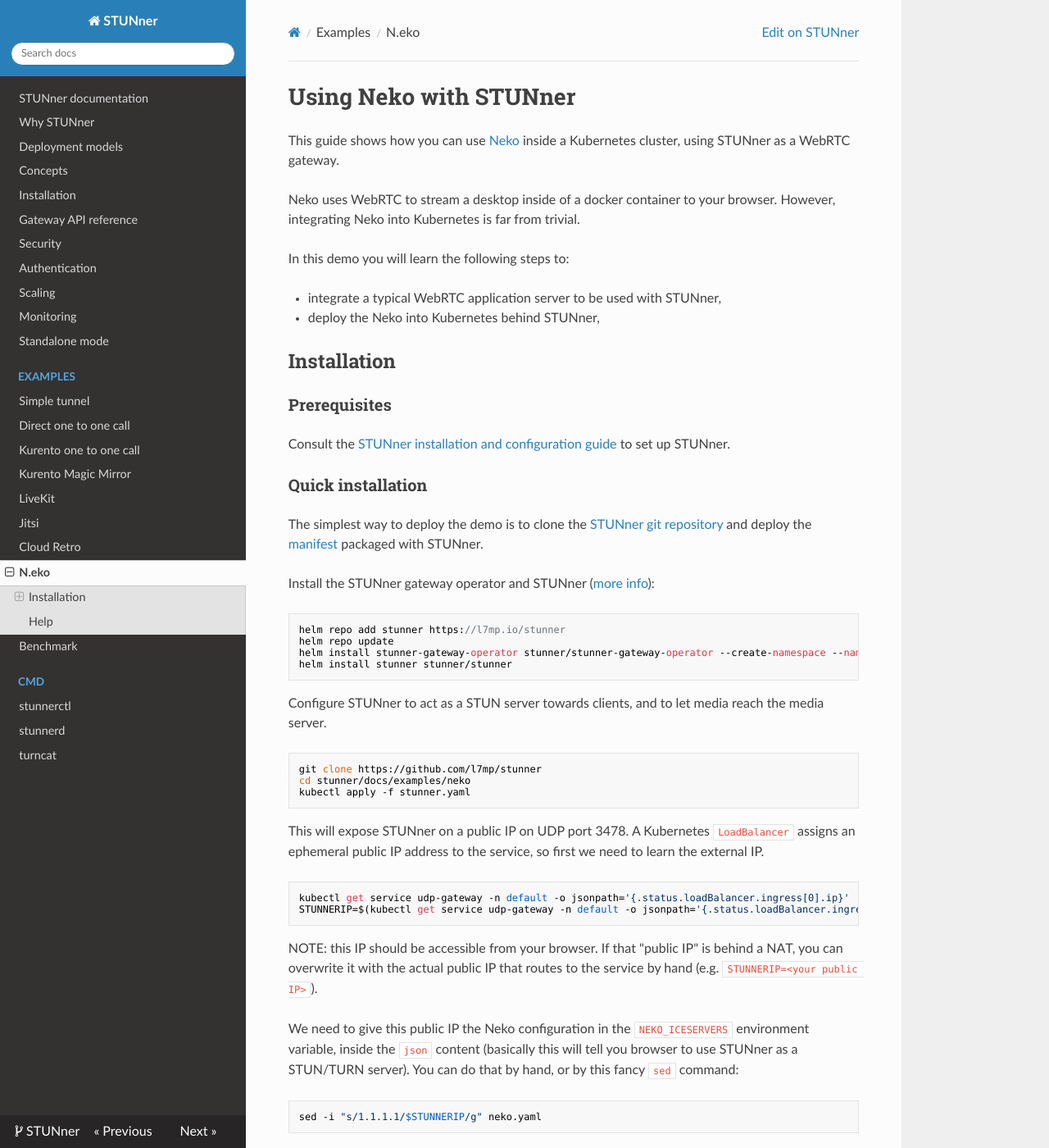
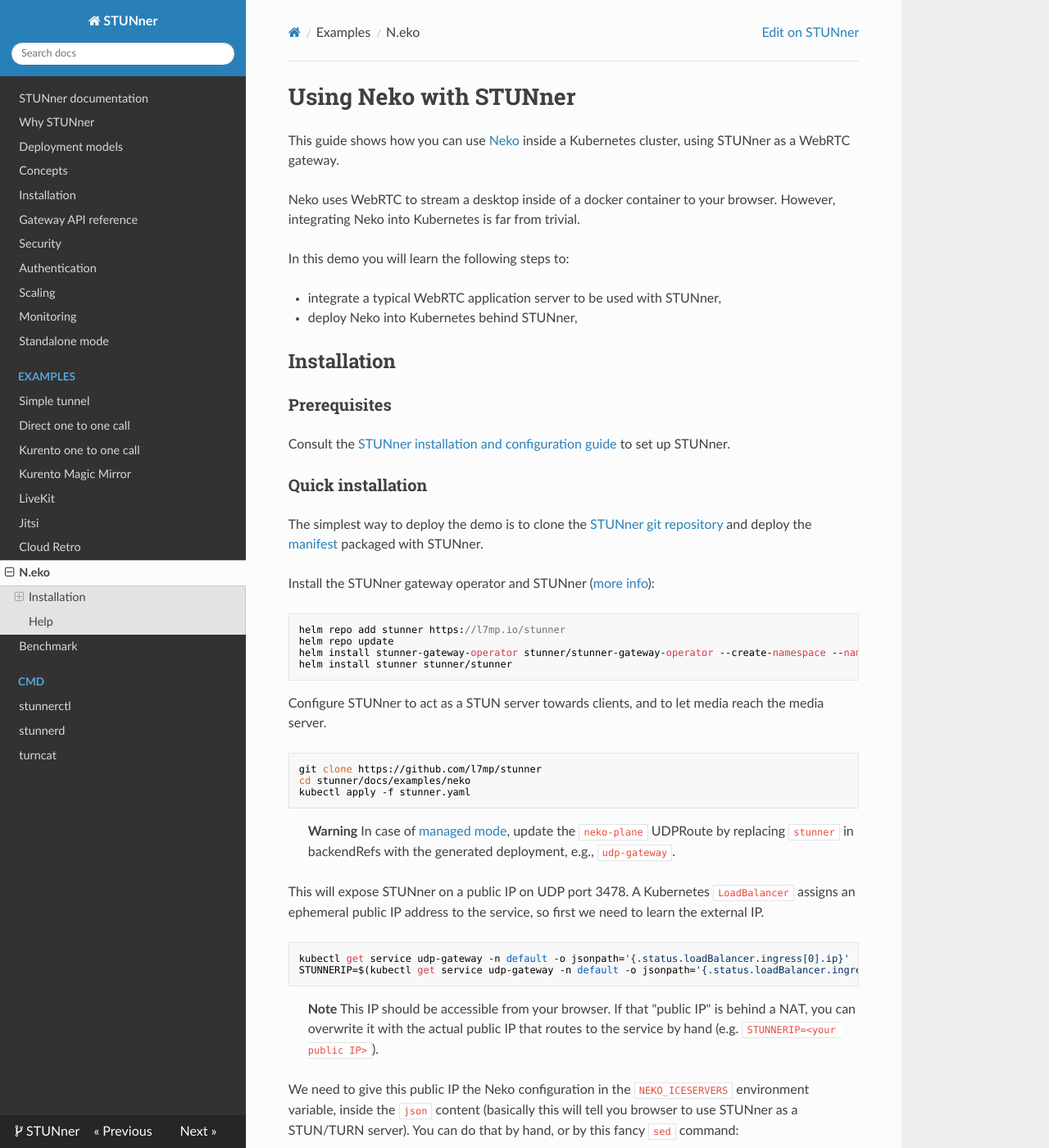
Before and after one commit to l7mp/stunner, an MkDocs documentation site: the page built from docs/examples/neko/README.md, in a window 1280 px wide and 1400 px high. Shown: the whole window at 82% size. Built offline with MkDocs 1.6.1, drawn with Linux system fonts in a browser that asks for light colours; nearby versions of some CDN libraries.

Commit message:
doc: Update Neko tutorial as per v0.16.0
Changes:
- use full image name for neko
- update stunner config as per v0.16.0
- do not specify iceTransportPolicy to make it work with Firefox
- mention managed mode steps in the README
- improve README formatting

Tested on k8s v1.27 (minikube & GKE autopilot).

````diff
--- a/docs/examples/neko/README.md
+++ b/docs/examples/neko/README.md
@@ -19,9 +19,7 @@
 
 ### Quick installation
 
-The simplest way to deploy the demo is to clone the [STUNner git
-repository](https://github.com/l7mp/stunner) and deploy the
-[manifest](neko.yaml) packaged with STUNner.
+The simplest way to deploy the demo is to clone the [STUNner git repository](https://github.com/l7mp/stunner) and deploy the [manifest](neko.yaml) packaged with STUNner.
 
 Install the STUNner gateway operator and STUNner ([more info](https://github.com/l7mp/stunner-helm)):
 
@@ -34,31 +32,34 @@
 
 Configure STUNner to act as a STUN server towards clients, and to let media reach the media server.
 
-```
+```console
 git clone https://github.com/l7mp/stunner
 cd stunner/docs/examples/neko
 kubectl apply -f stunner.yaml
 ```
 
+> **Warning**
+> In case of [managed mode](../../INSTALL.md#managed-mode), update the `neko-plane` UDPRoute by replacing `stunner` in backendRefs with the generated deployment, e.g., `udp-gateway`.
+
 This will expose STUNner on a public IP on UDP port 3478. A Kubernetes `LoadBalancer` assigns an
 ephemeral public IP address to the service, so first we need to learn the external IP.
 
-```
+```console
 kubectl get service udp-gateway -n default -o jsonpath='{.status.loadBalancer.ingress[0].ip}'
 STUNNERIP=$(kubectl get service udp-gateway -n default -o jsonpath='{.status.loadBalancer.ingress[0].ip}')
 ```
 
-NOTE: this IP should be accessible from your browser. If that "public IP" is behind a NAT, you can overwrite it with the actual
-public IP that routes to the service by hand (e.g. `STUNNERIP=<your public IP>`).
+> **Note**
+> This IP should be accessible from your browser. If that "public IP" is behind a NAT, you can overwrite it with the actual public IP that routes to the service by hand (e.g. `STUNNERIP=<your public IP>`).
 
 We need to give this public IP the Neko configuration in the `NEKO_ICESERVERS` environment variable, inside the `json` content (basically this will tell you browser to use STUNner as a STUN/TURN server).
 You can do that by hand, or by this fancy `sed` command:
-```
+```console
 sed -i "s/1.1.1.1/$STUNNERIP/g" neko.yaml
 ```
 
 Now apply the Neko manifests:
-```
+```console
 kubectl apply -f neko.yaml
 kubectl get pods
 ```
--- a/docs/examples/neko/neko.yaml
+++ b/docs/examples/neko/neko.yaml
@@ -16,7 +16,7 @@
     spec:
       containers:
       - name: neko
-        image: m1k1o/neko:firefox
+        image: docker.io/m1k1o/neko:firefox
         env:
         - name: NEKO_SCREEN
           value: 1280x720@30
@@ -35,7 +35,7 @@
             fieldRef:
               fieldPath: status.podIP
         - name: NEKO_ICESERVERS
-          value: '[{"urls": ["turn:1.1.1.1:3478?transport=udp"], "username": "user-1", "credential": "pass-1","iceTransportPolicy": "relay"}]'
+          value: '[{"urls": ["turn:1.1.1.1:3478?transport=udp"], "username": "user-1", "credential": "pass-1","iceTransportPolicy": "all"}]'
         ports:
         - name: http
           containerPort: 8080
````
Also changed, not shown: other parts of docs/examples/neko/README.md (+1 -1 lines), docs/examples/neko/stunner.yaml (+5 -3 lines).
